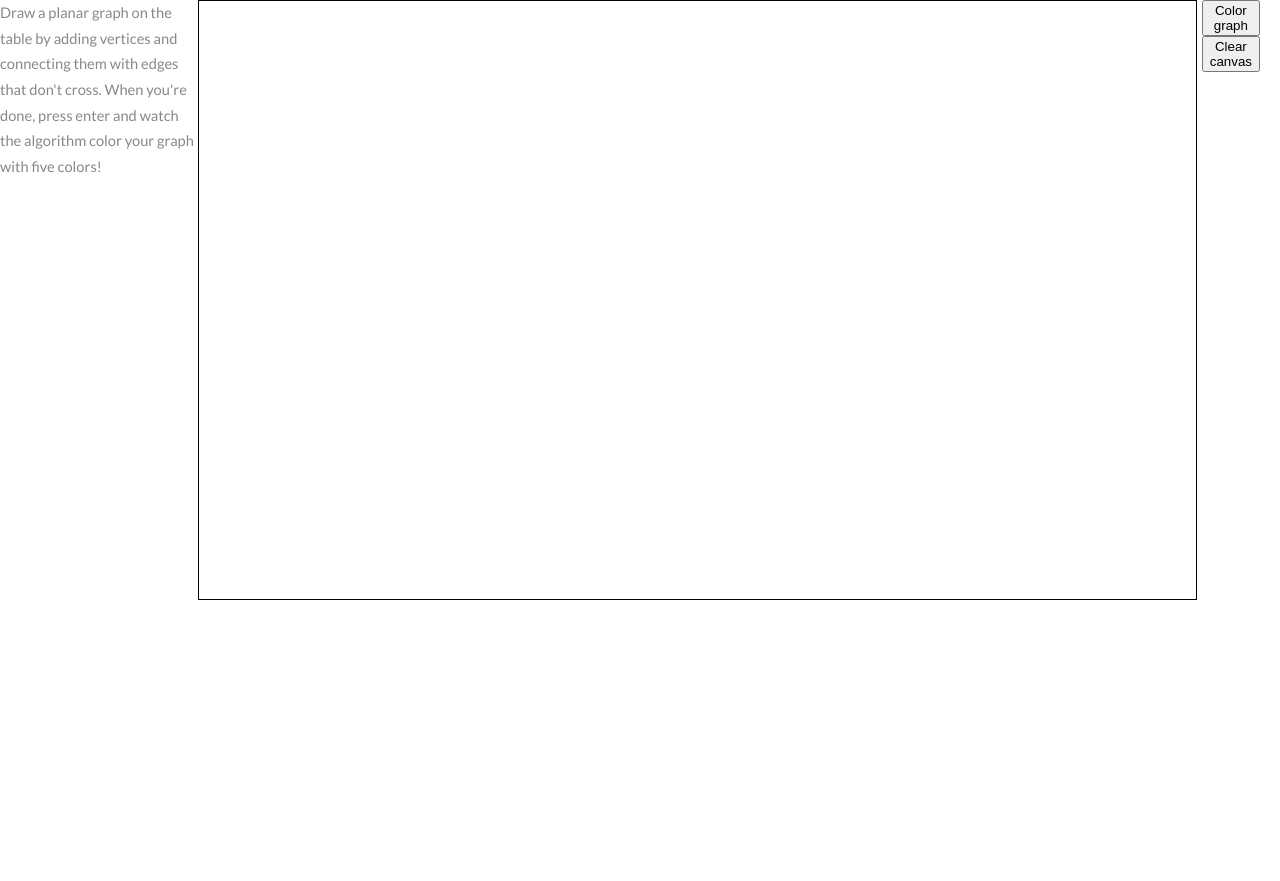
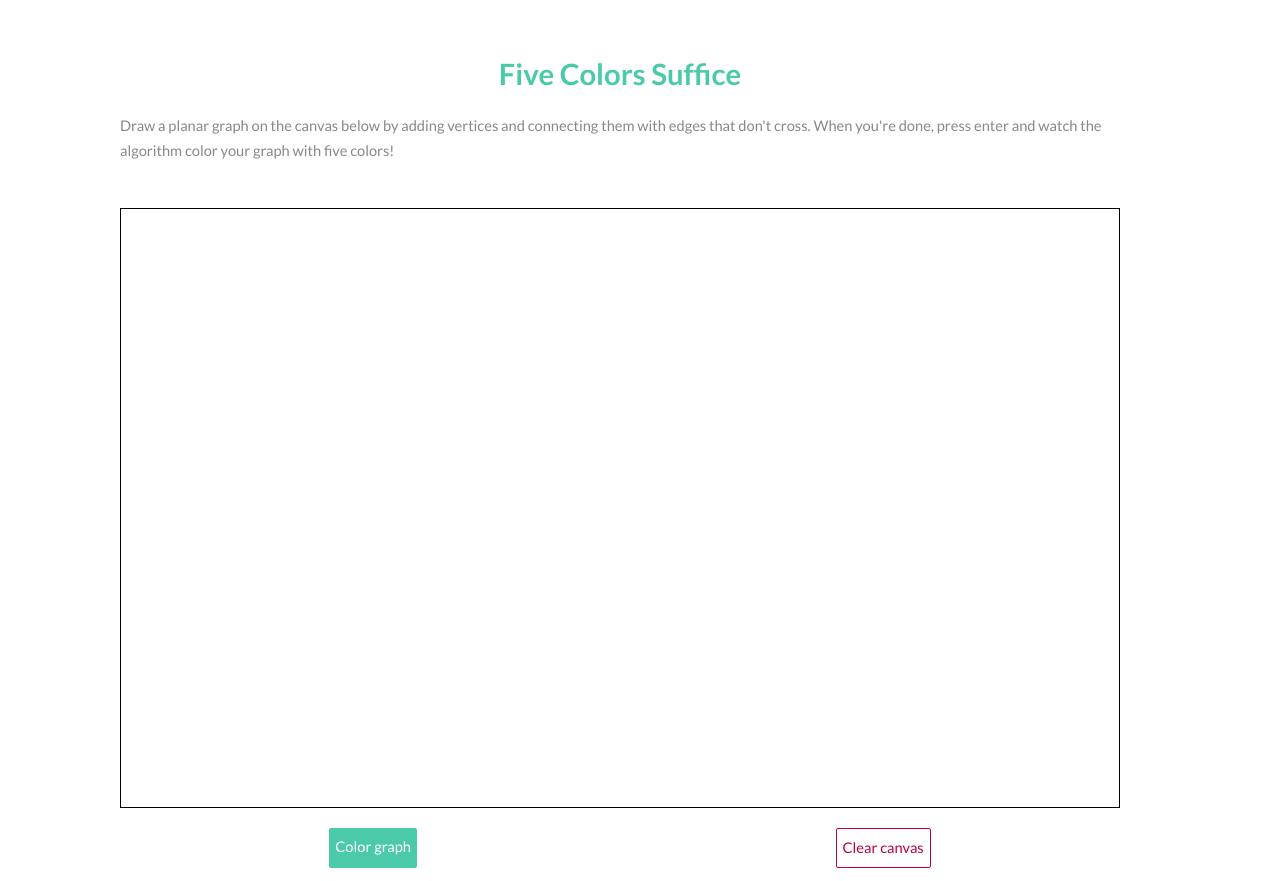
Before and after one commit to hrb90/slick-mongoose, a website: page viz.html in a window 1280 px wide. Before the commit the page ends 800 px from the top, so only its background shows below. Drawn offline with Linux system fonts and the light colour scheme.

Commit message:
Restyle visualization page

```diff
--- a/viz.html
+++ b/viz.html
@@ -8,22 +8,25 @@
     <title>Five Colors Suffice</title>
   </head>
   <body>
-    <div id="top">
-      <section id="sidebar" class="explanation">
-        <p id="description">Draw a planar graph on the table by adding vertices and connecting them with edges that don't cross. When you're done, press enter and watch the algorithm color your graph with five colors!</p>
+    <div id="main">
+      <div id="viz">
+        <section id="sidebar">
+          <h2>Five Colors Suffice</h2>
+          <p id="description">Draw a planar graph on the canvas below by adding vertices and connecting them with edges that don't cross. When you're done, press enter and watch the algorithm color your graph with five colors!</p>
         </section>
         <canvas id="canvas" width="1000" height="600" style="border:1px solid black;"></canvas>
-      <div class="buttons">
-        <button id="color-graph">
+        <div id="buttons">
+          <div id="color-graph" class="normal-button">
             Color graph
-        </button>
-        <button id="clear-canvas">
+          </div>
+          <div id="clear-canvas" class="warning-button">
             Clear canvas
-        </button>
+          </div>
         </div>
       </div>
       <div id="sorry">
         <p>Sorry, you'll need to use a larger window to view this visualization correctly.</p>
       </div>
+    </div>
   </body>
 </html>
```
Also changed, not shown: index.html (+1 -1 lines), build/style.css. Lines whose indentation alone changed are shown as unchanged.
